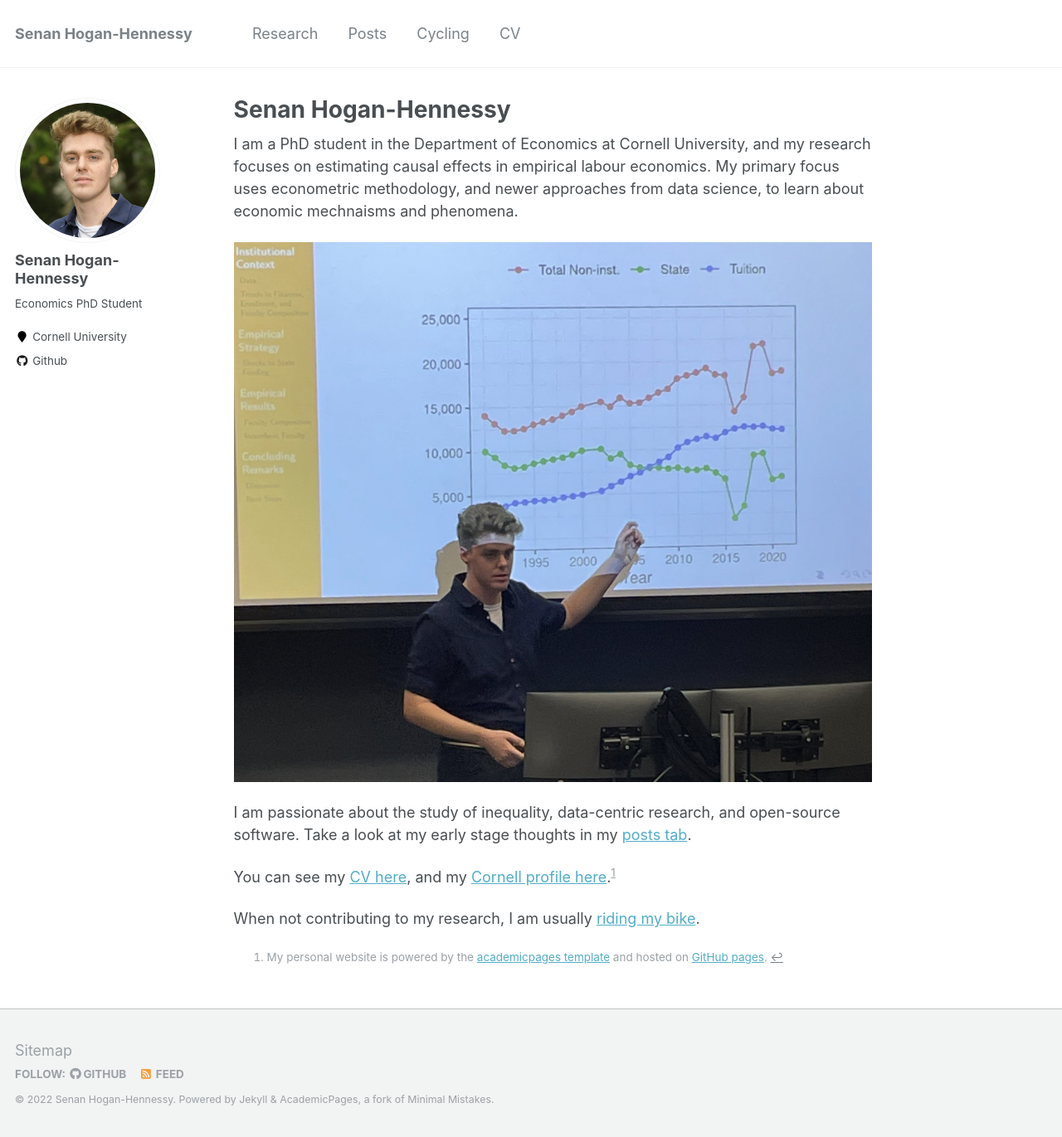
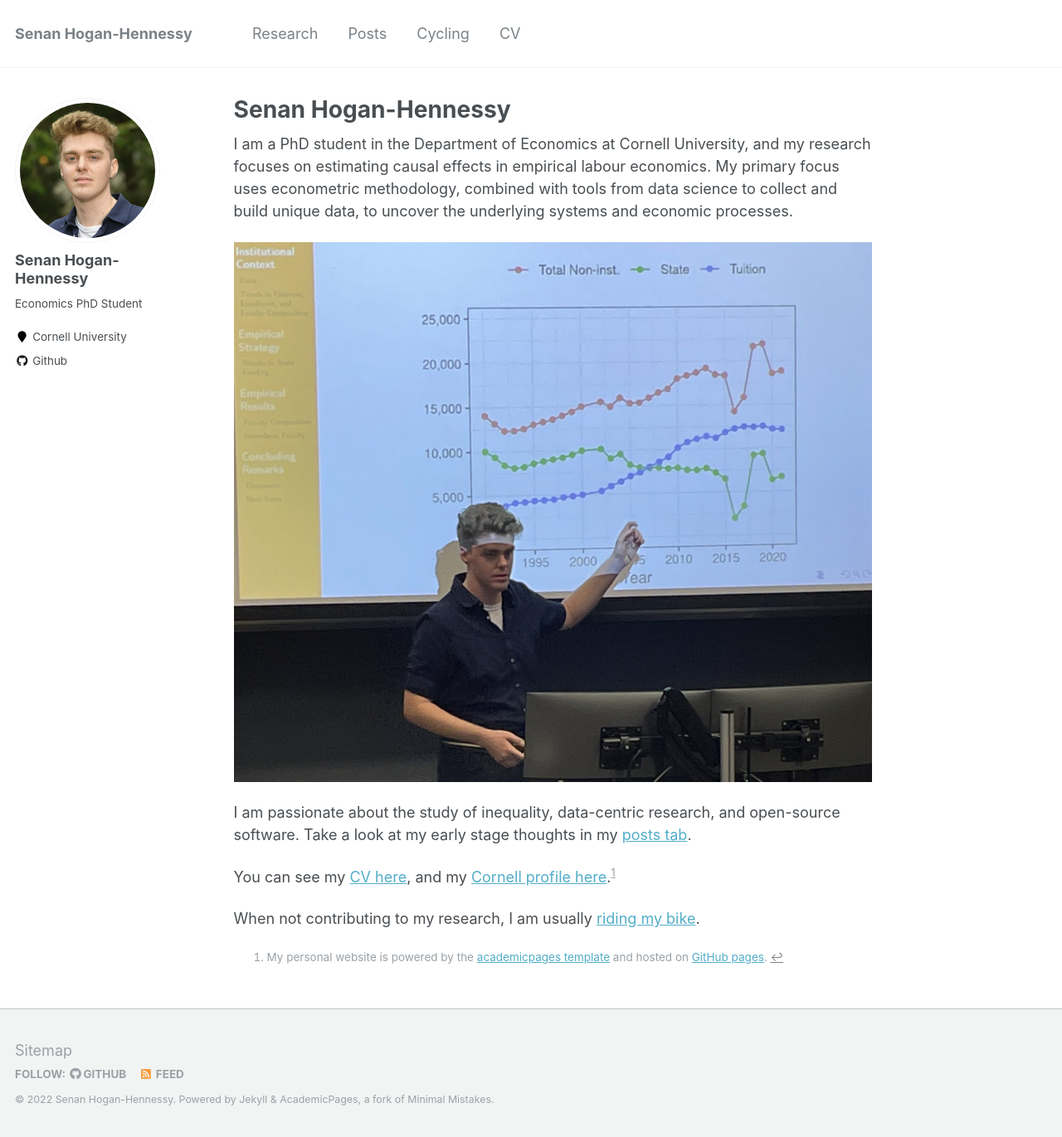
Before and after one commit to shoganhennessy/shoganhennessy.github.io, a Jekyll site: the page built from _pages/about.md, in a window 1280 px wide and 1371 px high. Shown: the whole window at 83% size. Built offline with Jekyll 4.4.1, drawn with Linux system fonts in a browser that asks for light colours.

Commit message:
adjust about.

```diff
--- a/_pages/about.md
+++ b/_pages/about.md
@@ -9,11 +9,11 @@
 ---
 
 I am a PhD student in the Department of Economics at Cornell University, and my research focuses on estimating causal effects in empirical labour economics.
-My primary focus uses econometric methodology, and newer approaches from data science, to learn about economic mechnaisms and phenomena.
+My primary focus uses econometric methodology, combined with tools from data science to collect and build unique data, to uncover the underlying systems and economic processes.
 
 <p style="text-align:center;">
   <img src="../images/presentation.jpg"
-    height="500">
+    height="300">
 </p>
 
 I am passionate about the study of inequality, data-centric research, and open-source software.
```
